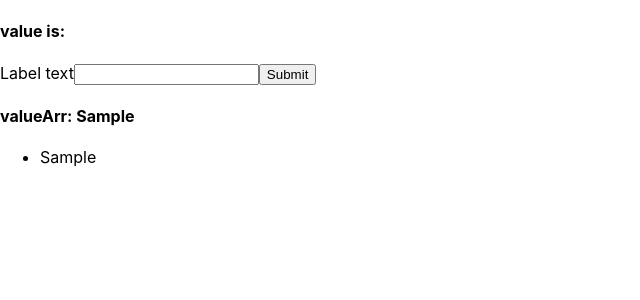
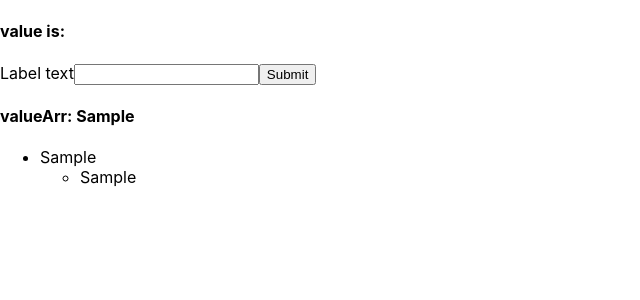
Before and after one commit to stevekutz/controlled_inputs_exp2, a React (Create React App) app in the folder app/: page / in a window 1280 px wide. Both pictures are taken after typing "Sample" into the empty fields and a click on the button "Submit". Shown: the top 300 px of the page, without its empty margins (0-640 px from the left). Built offline with nearby package versions, Linux system fonts and the light colour scheme.

Commit message:
added functional component to render list

```diff
--- a/app/package.json
+++ b/app/package.json
@@ -7,7 +7,11 @@
     "lodash.template": "^4.5.0",
     "react": "^16.8.6",
     "react-dom": "^16.8.6",
-    "react-scripts": "3.0.1"
+    "react-redux": "^7.1.0",
+    "react-router-dom": "^5.0.1",
+    "react-scripts": "3.0.1",
+    "redux": "^4.0.4",
+    "semantic-ui-react": "^0.87.3"
   },
   "scripts": {
     "start": "react-scripts start",
--- a/app/src/App.js
+++ b/app/src/App.js
@@ -1,6 +1,7 @@
 import React from 'react';
 // import logo from './logo.svg';
 import './App.css';
+import ListItems from './ListItems';
 
 class App extends React.Component {
   //state
@@ -25,7 +26,6 @@ class App extends React.Component {
   }
 
   //render
-
   render() {
     return (
       <div>
@@ -42,20 +42,21 @@ class App extends React.Component {
           </label>
           {/* input OR button here*/}
           <button type = 'submit'> Submit</button>
-
         </form>
 
         <h4> valueArr: {this.state.valueArr}</h4>
         <ul>
           {this.state.valueArr.map( (item,index) => (
-          <li key = {index}>{item}</li>
+            <div key = {index}>
+              <li>{item}</li>
+              <ListItems item = {item}/>
+            </div>
+
         ))}
         </ul>
 
-
       </div>
     )
-
   }
 
 }
--- /dev/null
+++ b/app/src/ListItems.js
@@ -0,0 +1,14 @@
+import React from 'react';
+import './App.css';
+
+const ListItems = (props) => {
+    console.log('>> props in ListItems  >> ', props)
+    return (
+    <ul>
+        <li> {props.item} </li>
+    </ul>
+
+    )
+}
+
+export default ListItems;
```
Also changed, not shown: 2 other files (tests, documents, lock files or other folders).
